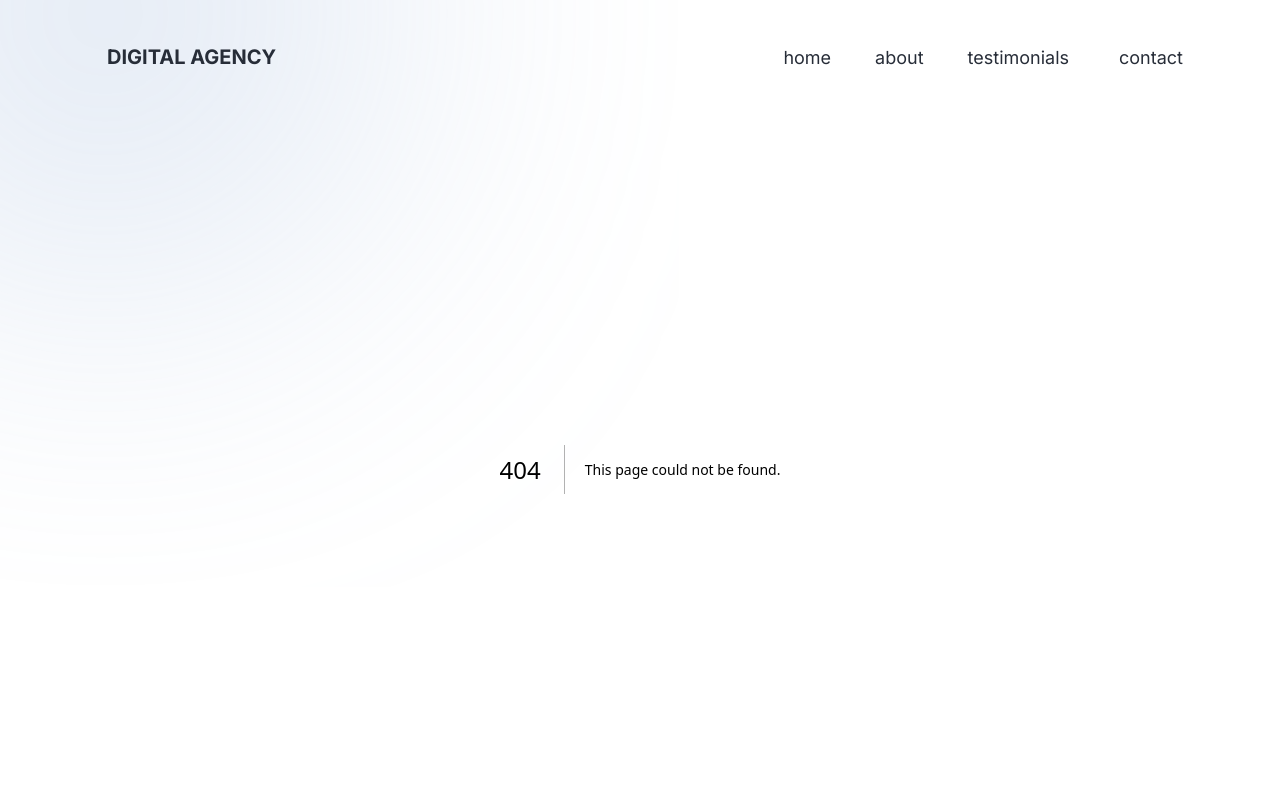
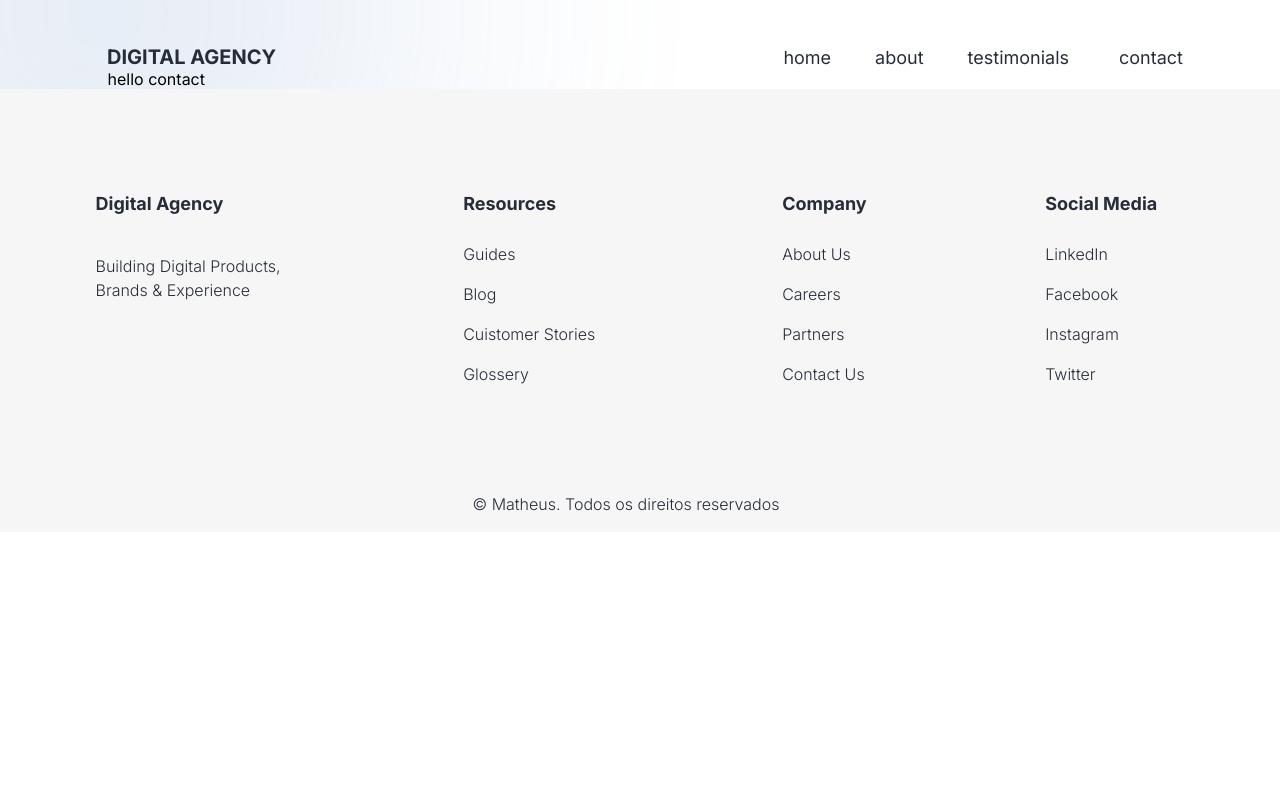
Before and after one commit to sakibsarkar/digital_agency, a Next.js app: page /contact in a window 1280 px wide. Before the commit this address had no page. Shown: the top 800 px of the page. Built offline with nearby package versions, Linux system fonts and the light colour scheme.

Commit message:
nav route added

```diff
--- /dev/null
+++ b/src/app/contact/page.jsx
@@ -0,0 +1,11 @@
+import React from "react";
+
+const page = () => {
+    return (
+        <div>
+            hello contact
+        </div>
+    );
+};
+
+export default page;
--- a/src/components/shared/Navbar/Navbar.jsx
+++ b/src/components/shared/Navbar/Navbar.jsx
@@ -50,7 +50,7 @@ const Navbar = () => {
                         </div>
 
                         <li>
-                            <Link href={"/testimonials"} className="txtPrimary">contact</Link >
+                            <Link href={"/contact"} className="txtPrimary">contact</Link >
                         </li>
                     </ul>
 
```
Also changed, not shown: src/app/about/page.jsx (added, +11 -0 lines), src/app/testimonials/page.jsx (added, +11 -0 lines).
